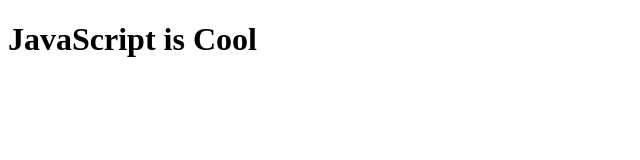
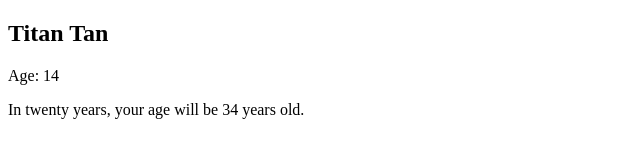
Before and after one commit to CRIS-CS-G8-2025-2026/javascript-basics-cris-cs-titan, a plain HTML site: page index.html in a window 1280 px wide. Shown: the whole page, without its empty margins (0-640 px from the left). Drawn offline with Linux system fonts and the light colour scheme.

Commit message:
Complete name and age DOM assignment

```diff
--- a/index.html
+++ b/index.html
@@ -1,12 +1,18 @@
 <!DOCTYPE html>
 <html lang="en">
-  <head>
-    <meta charset="utf-8">
-    <title>JavaScript Test Page</title>
-    <link href="styles/style.css" rel="stylesheet" type="text/css">
-  </head>
-  <body>
+<head>
+  <meta charset="UTF-8">
+  <title>JavaScript Basics</title>
+</head>
+
+<body>
+
+  <section>
     <h1>JavaScript is Cool</h1>
-    <script src="scripts/main.js"></script>
-  </body>
+    <p id="age"></p>
+  </section>
+
+  <script src="scripts/main.js"></script>
+
+</body>
 </html>
--- a/scripts/main.js
+++ b/scripts/main.js
@@ -0,0 +1,23 @@
+// Variables
+let firstName = "Titan";
+let lastName = "Tan";
+let fullName = firstName + " " + lastName;
+
+let age = 14;
+let futureAge = age + 20;
+
+// Select elements
+let heading = document.querySelector("h1");
+let ageParagraph = document.querySelector("#age");
+
+// Put text into page
+heading.textContent = fullName;
+ageParagraph.textContent = "Age: " + age;
+
+// Create future age sentence
+let futureParagraph = document.createElement("p");
+futureParagraph.textContent =
+  "In twenty years, your age will be " + futureAge + " years old.";
+
+// Put it after Age paragraph
+ageParagraph.after(futureParagraph);
```
